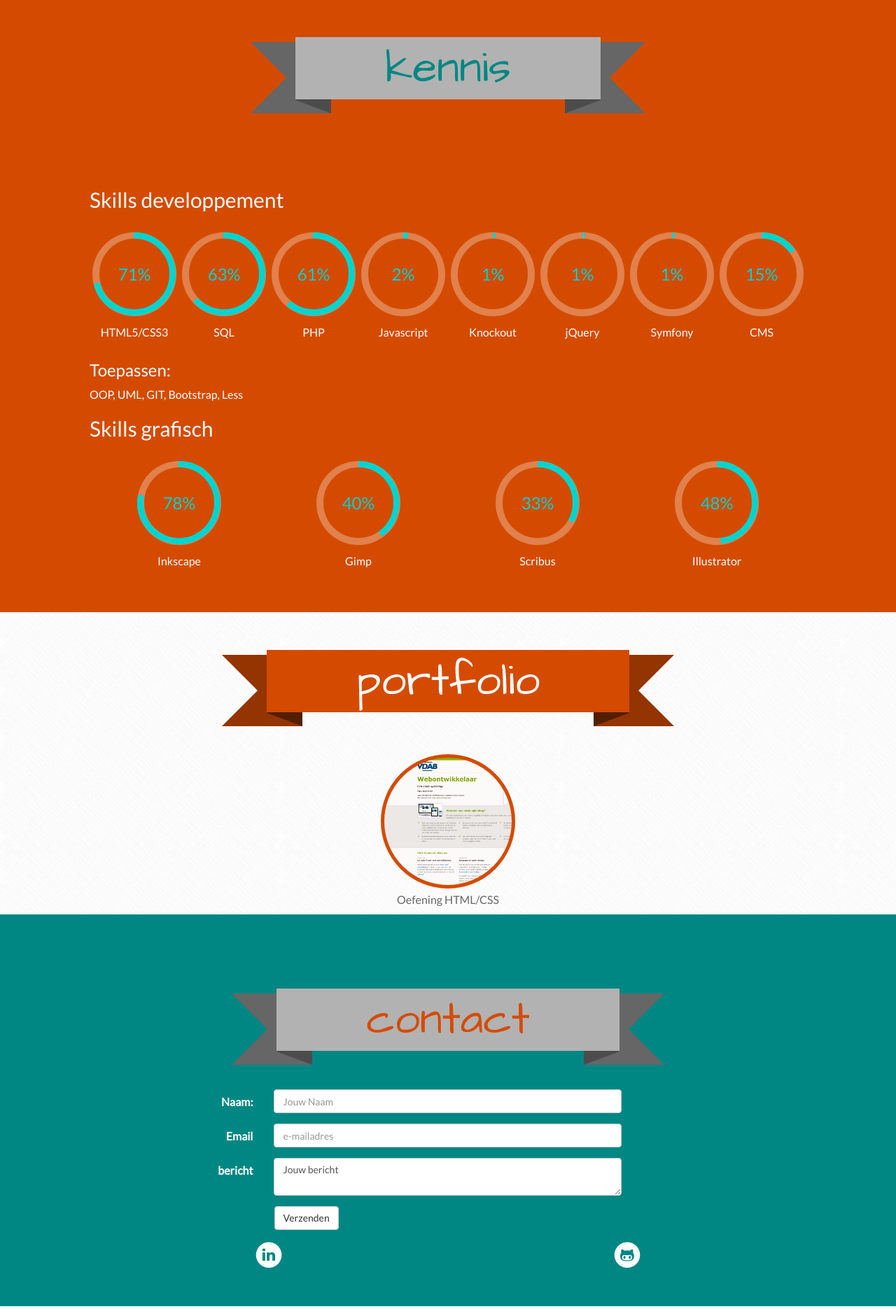
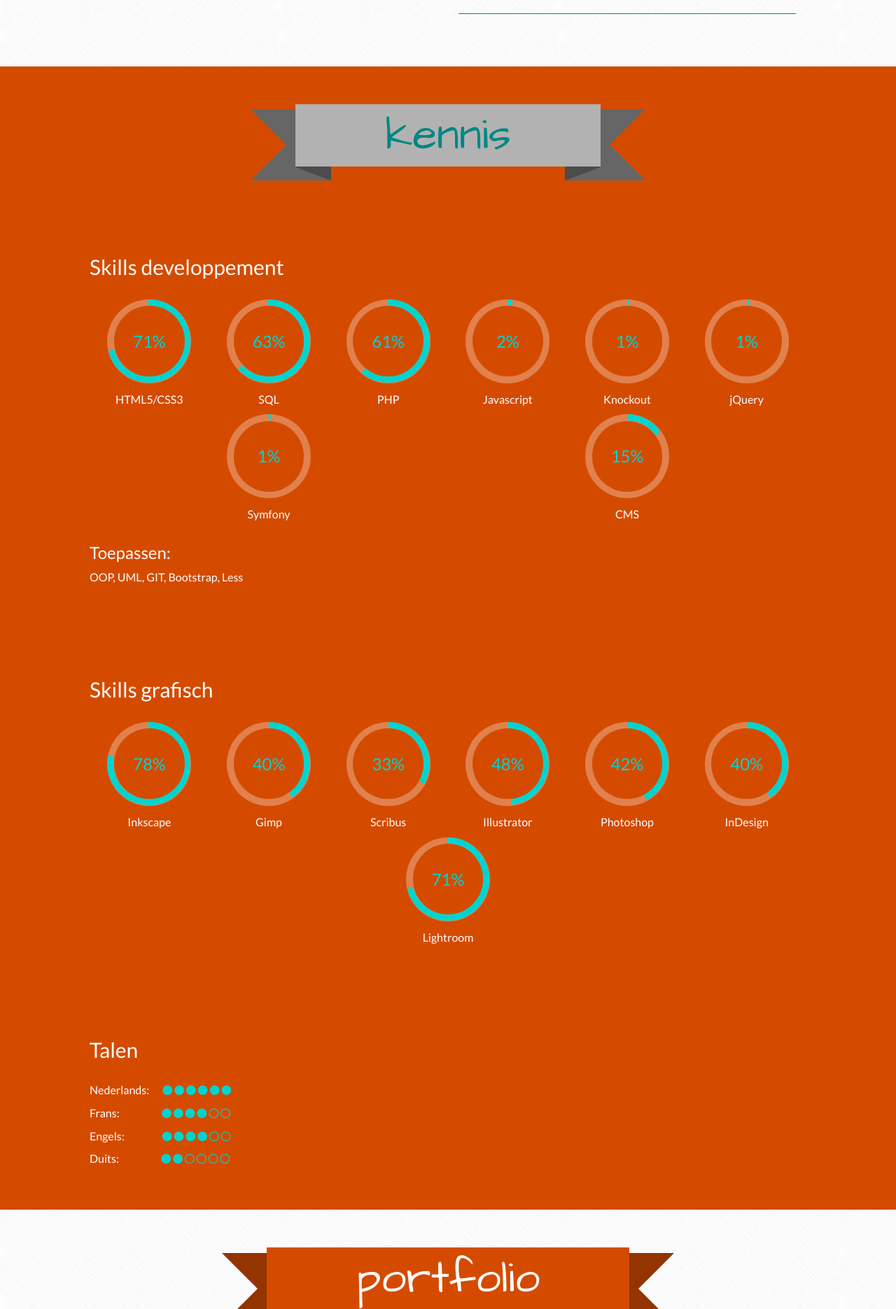
Before and after one commit to InnekeVM/personal-website, a PHP site: page / in a window 1280 px wide. Shown: the part 2785-4656 px from the top of the page at 70% size. Run offline with PHP 8.4, Linux system fonts and the light colour scheme.

Commit message:
content toegevoegd
skills toegevoegd, linkedin en github button gelinked

```diff
--- a/css/innekevanmechelen.css
+++ b/css/innekevanmechelen.css
@@ -51,6 +51,12 @@ footer{
     justify-content: space-around;
 }
 
+.midden {
+    display: flex;
+    flex-direction: row;
+    justify-content:center;
+}
+
 /***header***/
 /*nav*/
 
@@ -84,6 +90,7 @@ header h1 {
 }
 .banner .span1:first-child {
     padding-bottom: 0;
+    margin-top: 3em;
 }
 .banner .span1:last-child {
     padding-top: 0;
@@ -108,9 +115,8 @@ header h1 {
     color: white;
     z-index: 0;
     position: relative;
+}
 
-
-}
 #wie h1 {
     color: white;
 
@@ -177,8 +183,11 @@ blockquote p {
 #curriculum p {
     font-size: 0.8em;
 }
-#curriculum section {
+#curriculum article {
     margin: 1.5em 0;
+}
+.hoed {
+    padding-left: 15px;
 }
 
 
@@ -212,12 +221,15 @@ blockquote p {
 .percent{
     width: 7.5em;
     padding: 0;
-    margin: 0 auto;
+    margin: 0 1em;;
 }
 
 
 .skill {
     text-align: center;
+}
+#talen .fa{
+    color: #00D4CE;
 }
 /*portfolio*/
 #portfolio {
@@ -225,7 +237,7 @@ blockquote p {
     position: relative;
 }
 #portfolio h1{
-    color: white;
+    color:#008783;
 }
 
 #portfolio .portfolio {
@@ -556,6 +568,9 @@ footer h1 {
         color: #008783;
     }
 
+    #portfolio h1 {
+        color:white;
+    }
     footer h1{
         color: #d44b00;
     }
--- a/index.html
+++ b/index.html
@@ -184,10 +184,11 @@
 
         <section id="kennis">
             <div class="center"><h1><span class="ribbon rb-grijs"><span class="content">kennis</span></span></h1></div>
+
+
             <div class="span1">
                 <h2> Skills developpement</h2>
-                <div id="informatica" class="center">
-
+                <article id="informatica" class="center">
                     <div class="percent">
                         <div>
                             <div class="c100 p71 grootte">
@@ -307,12 +308,17 @@
                             <p>CMS</p>
                         </div>
                     </div>
-                </div>
+
+
+
+                </article>
                 <h3>Toepassen:</h3>
                 <p>OOP, UML, GIT, Bootstrap, Less</p>
 
+            </div>
+            <div class="span1">
                 <h2> Skills grafisch</h2>
-                    <div id="grafisch" class="center">
+                <article id="grafisch" class="center">
                     <div class="percent ">
                         <div>
                             <div class="c100 p78 grootte">
@@ -373,15 +379,95 @@
                         </div>
                     </div>
 
-
+                    <div class="percent ">
+                        <div>
+                            <div class="c100 p42 grootte">
+                                <span>42%</span>
+                                <div class="slice">
+                                    <div class="bar"></div>
+                                    <div class="fill"></div>
                                 </div>
                             </div>
-                <div id="talen">
+                        </div>
+                        <div class="skill">
+                            <p>Photoshop</p>
+                        </div>
+                    </div>
+
+                    <div class="percent ">
+                        <div>
+                            <div class="c100 p40 grootte">
+                                <span>40%</span>
+                                <div class="slice">
+                                    <div class="bar"></div>
+                                    <div class="fill"></div>
+                                </div>
+                            </div>
+                        </div>
+                        <div class="skill">
+                            <p>InDesign</p>
+                        </div>
+                    </div>
+
+                    <div class="percent ">
+                        <div>
+                            <div class="c100 p71 grootte">
+                                <span>71%</span>
+                                <div class="slice">
+                                    <div class="bar"></div>
+                                    <div class="fill"></div>
+                                </div>
+                            </div>
+                        </div>
+                        <div class="skill">
+                            <p>Lightroom</p>
+                        </div>
+                    </div>
 
 
+                </article>
             </div>
+            <article id="talen" class="center">
+                <div class="span1">
+                    <h2> Talen</h2>
+                    <p>Nederlands:&emsp;
+                        <i class="fa fa-circle"></i>
+                        <i class="fa fa-circle"></i>
+                        <i class="fa fa-circle"></i>
+                        <i class="fa fa-circle"></i>
+                        <i class="fa fa-circle"></i>
+                        <i class="fa fa-circle"></i>
+                    </p>
+                    <p>Frans:&emsp; &emsp; &emsp;&thinsp;
+                        <i class="fa fa-circle"></i>
+                        <i class="fa fa-circle"></i>
+                        <i class="fa fa-circle"></i>
+                        <i class="fa fa-circle"></i>
+                        <i class="fa fa-circle-thin"></i>
+                        <i class="fa fa-circle-thin"></i>
+                    </p>
+                    <p>Engels:&emsp; &emsp; &thinsp;&thinsp;   &thinsp;
+                        <i class="fa fa-circle"></i>
+                        <i class="fa fa-circle"></i>
+                        <i class="fa fa-circle"></i>
+                        <i class="fa fa-circle"></i>
+                        <i class="fa fa-circle-thin"></i>
+                        <i class="fa fa-circle-thin"></i>
+                    </p>
+                    <p>Duits:&emsp; &emsp; &emsp;&thinsp;
+                        <i class="fa fa-circle"></i>
+                        <i class="fa fa-circle"></i>
+                        <i class="fa fa-circle-thin"></i>
+                        <i class="fa fa-circle-thin"></i>
+                        <i class="fa fa-circle-thin"></i>
+                        <i class="fa fa-circle-thin"></i>
+                    </p>
+                </div>
+            </article>
 
-            </div>
+
+
+
         </section>
 
         <section id="portfolio">
@@ -424,9 +510,9 @@
                         </div>
                     </div>
                 </form>
-                <div class="center">
-                    <div class="linkedin"><span class="hidden-xs fa-stack fa-lg"><i class="hidden-xs fa fa-circle fa-stack-2x"></i><i class="hidden-xs  fa fa-linkedin fa-stack-1x"></i></span></div>
-                    <div class="github"><span class="hidden-xs fa-stack fa-lg"><i class="hidden-xs fa fa-circle fa-stack-2x"></i><i class="hidden-xs  fa fa-github-alt fa-stack-1x"></i></span></div>
+                <div class="midden">
+                    <a href="https://www.linkedin.com/in/inneke-van-mechelen-51142b53"><div class="linkedin"><span class="hidden-xs fa-stack fa-lg"><i class="hidden-xs fa fa-circle fa-stack-2x"></i><i class="hidden-xs  fa fa-linkedin fa-stack-1x"></i></span></div></a>
+                    <a href="https://github.com/InnekeVM/personal-website/blob/master/index.html"><div class="github"><span class="hidden-xs fa-stack fa-lg"><i class="hidden-xs fa fa-circle fa-stack-2x"></i><i class="hidden-xs  fa fa-github-alt fa-stack-1x"></i></span></div></a>
                 </div>
             </div>
         </footer>
```
Lines whose indentation alone changed are shown as unchanged.
